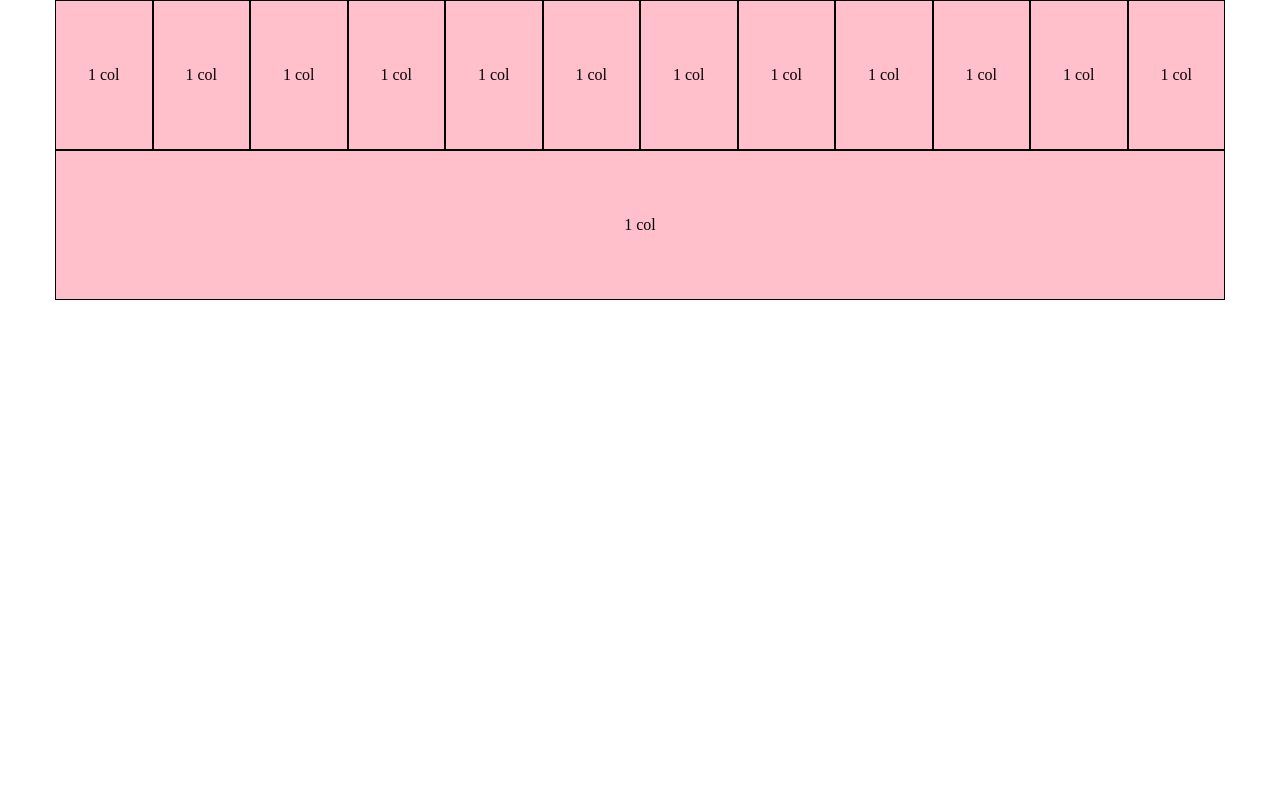
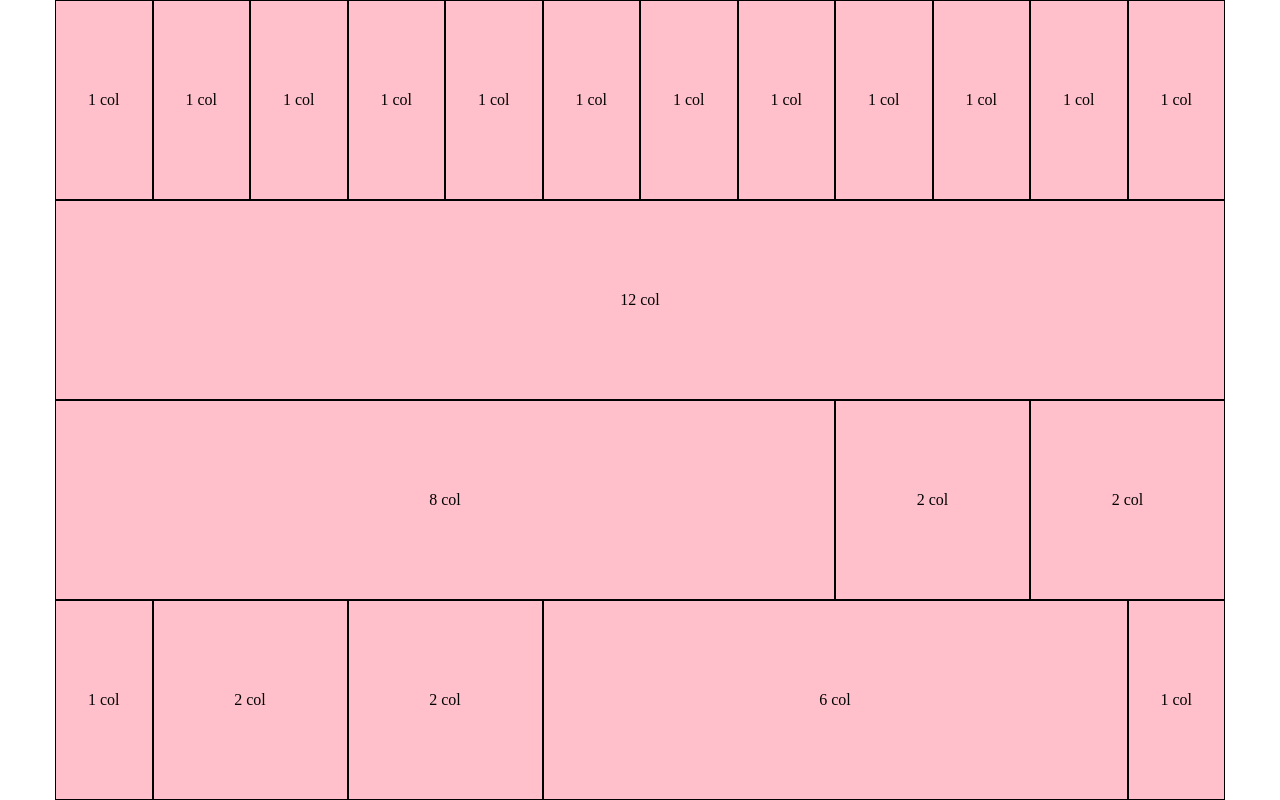
Before and after one commit to Adriano-Defilippis/html-css-12bool, a plain HTML site: page index.html in a window 1280 px wide. Drawn offline with Linux system fonts and the light colour scheme.

Commit message:
Griglia prime 4 righe completa

```diff
--- a/css/12bool.css
+++ b/css/12bool.css
@@ -1,10 +1,3 @@
-*{
-  margin: 0;
-  padding: 0;
-  box-sizing: border-box;
-}
-
-
 /* Regole generali del framework */
 .container{
   max-width: 1170px;
@@ -54,19 +47,19 @@
   width: calc((100% / 12)*7);
 }
 
-.col-5{
-  width: calc((100% / 12)*8);
+.col-8{
+  width: calc((100% / 12) * 8);
 }
 
-.col-5{
+.col-9{
   width: calc((100% / 12)*9);
 }
 
-.col-5{
+.col-10{
   width: calc((100% / 12)*10);
 }
 
-.col-5{
+.col-11{
   width: calc((100% / 12)*11);
 }
 
--- a/css/master.css
+++ b/css/master.css
@@ -1,22 +1,17 @@
+*{
+  margin: 0;
+  padding: 0;
+  box-sizing: border-box;
+}
+
 /* regole di debug */
 [class*="col-"] {
-   height: 150px;
+   height: 200px;
    background-color: pink;
    border: solid 1px black;
    position: relative;
    text-align: center;
 }
-
-
-
-
-
-
-
-
-
-
-
 
 
 
--- a/index.html
+++ b/index.html
@@ -60,6 +60,38 @@
         </div>
 
         <div class="col-12">
+          <p>12 col</p>
+        </div>
+
+        <div class="col-8">
+          <p>8 col</p>
+        </div>
+
+        <div class="col-2">
+          <p>2 col</p>
+        </div>
+
+        <div class="col-2">
+          <p>2 col</p>
+        </div>
+
+        <div class="col-1">
+          <p>1 col</p>
+        </div>
+
+        <div class="col-2">
+          <p>2 col</p>
+        </div>
+
+        <div class="col-2">
+          <p>2 col</p>
+        </div>
+
+        <div class="col-6">
+          <p>6 col</p>
+        </div>
+
+        <div class="col-1">
           <p>1 col</p>
         </div>
 
```
